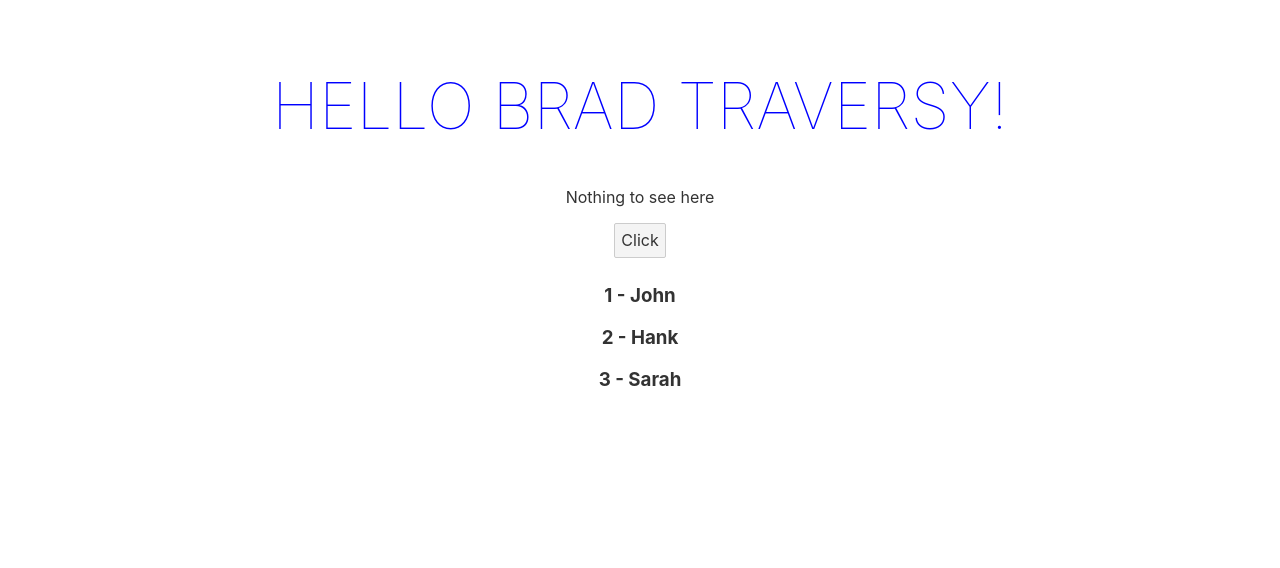
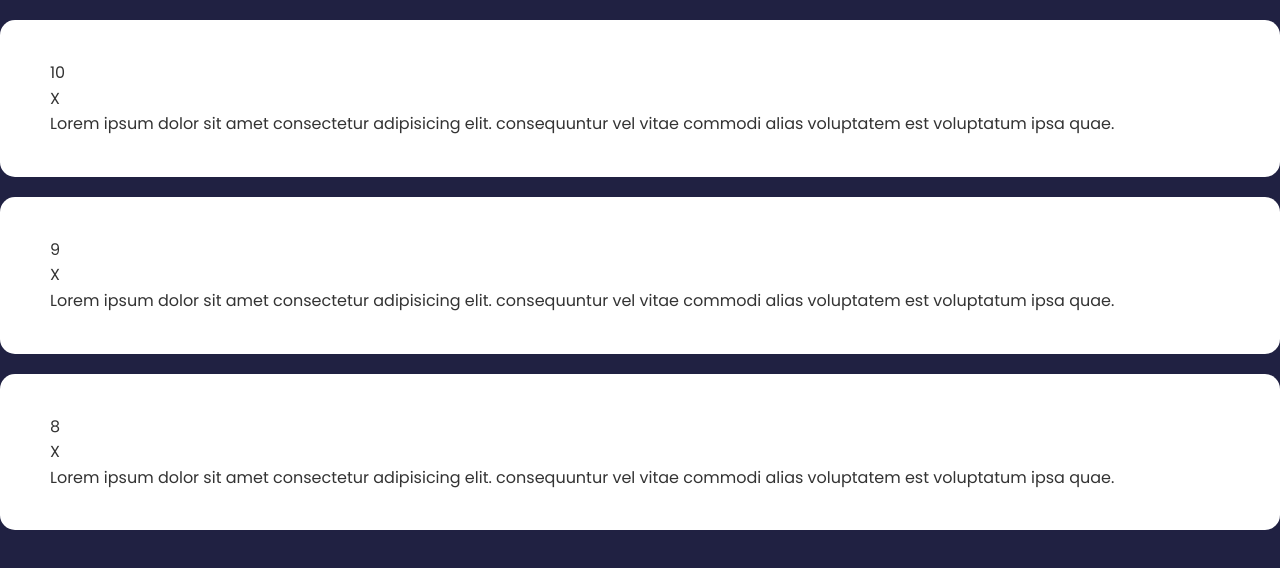
Before and after one commit to gerhynes/svelte-feedback-app, a Svelte app: page / in a window 1280 px wide. Shown: the top 568 px of the page. Built offline with nearby package versions, Linux system fonts and the light colour scheme.

Commit message:
Add FeedbackList, FeedbackItem and Card components

```diff
--- a/public/global.css
+++ b/public/global.css
@@ -1,63 +1,24 @@
-html, body {
-	position: relative;
-	width: 100%;
-	height: 100%;
+@import url("https://fonts.googleapis.com/css2?family=Poppins:wght@400;600;700&display=swap");
+
+* {
+  box-sizing: border-box;
+  margin: 0;
+  padding: 0;
 }
 
 body {
-	color: #333;
-	margin: 0;
-	padding: 8px;
-	box-sizing: border-box;
-	font-family: -apple-system, BlinkMacSystemFont, "Segoe UI", Roboto, Oxygen-Sans, Ubuntu, Cantarell, "Helvetica Neue", sans-serif;
+  font-family: "Poppins", sans-serif;
+  background-color: #202142;
+  line-height: 1.6;
+  color: #fff;
 }
 
-a {
-	color: rgb(0,100,200);
-	text-decoration: none;
+ul {
+  list-style: none;
 }
 
-a:hover {
-	text-decoration: underline;
+.container {
+  max-width: 768px;
+  margin: 100px auto;
+  padding: 0 20px;
 }
-
-a:visited {
-	color: rgb(0,80,160);
-}
-
-label {
-	display: block;
-}
-
-input, button, select, textarea {
-	font-family: inherit;
-	font-size: inherit;
-	-webkit-padding: 0.4em 0;
-	padding: 0.4em;
-	margin: 0 0 0.5em 0;
-	box-sizing: border-box;
-	border: 1px solid #ccc;
-	border-radius: 2px;
-}
-
-input:disabled {
-	color: #ccc;
-}
-
-button {
-	color: #333;
-	background-color: #f4f4f4;
-	outline: none;
-}
-
-button:disabled {
-	color: #999;
-}
-
-button:not(:disabled):active {
-	background-color: #ddd;
-}
-
-button:focus {
-	border-color: #666;
-}
--- a/src/App.svelte
+++ b/src/App.svelte
@@ -1,63 +1,29 @@
 <script>
-	let firstName = "Brad";
-	let lastName = "Traversy";
-	let color = "blue";
-	let showText = false;
-	let users = [
+	import FeedbackList from "./components/FeedbackList.svelte"
+let feedback = [
   {
     id: 1,
-			name: "John"
+    rating: 10,
+    text: 'Lorem ipsum dolor sit amet consectetur adipisicing elit. consequuntur vel vitae commodi alias voluptatem est voluptatum ipsa quae.',
   },
   {
     id: 2,
-			name: "Hank"
+    rating: 9,
+    text: 'Lorem ipsum dolor sit amet consectetur adipisicing elit. consequuntur vel vitae commodi alias voluptatem est voluptatum ipsa quae.',
   },
   {
     id: 3,
-			name: "Sarah"
-		}
+    rating: 8,
+    text: 'Lorem ipsum dolor sit amet consectetur adipisicing elit. consequuntur vel vitae commodi alias voluptatem est voluptatum ipsa quae.',
+  },
 ]
-
-	$: name = firstName + " " + lastName
-
-	const toggle = () => {
-	color = color === "blue" ? "red" : "blue"
-	showText = !showText
-	users = [...users, {id: 4, name: "Catherine"}]
-	}
 </script>
 
 <main>
-	<h1 style="color: {color}">Hello {name}!</h1>
-	{#if showText}
-	<p>Visit the <a href="https://svelte.dev/tutorial">Svelte tutorial</a> to learn how to build Svelte apps.</p>
-	{:else}
-		<p>Nothing to see here</p>
-	{/if}
-	<button on:click={toggle}>Click</button>
-	{#each users as user (user.id)}
-		<h3>{user.id} - {user.name}</h3>
-	{/each}
+	<FeedbackList {feedback}/>
+
 </main>
 
 <style>
-	main {
-		text-align: center;
-		padding: 1em;
-		max-width: 240px;
-		margin: 0 auto;
-	}
 
-	h1 {
-		color: #ff3e00;
-		text-transform: uppercase;
-		font-size: 4em;
-		font-weight: 100;
-	}
-
-	@media (min-width: 640px) {
-		main {
-			max-width: none;
-		}
-	}
 </style>
--- /dev/null
+++ b/src/components/Card.svelte
@@ -0,0 +1,14 @@
+<div class="card">
+  <slot></slot>
+</div>
+
+<style>
+  .card {
+    background-color: #fff;
+    color: #333;
+    border-radius: 15px;
+    padding: 40px 50px;
+    margin: 20px 0;
+    position: relative;
+}
+</style>
--- /dev/null
+++ b/src/components/FeedbackItem.svelte
@@ -0,0 +1,16 @@
+<script>
+  import Card from "./Card.svelte"
+  export let item
+</script>
+
+<Card>
+  <div class="num-display">
+    {item.rating}
+  </div>
+  <div class="close">
+    X
+  </div>
+  <p class="text-display">
+    {item.text}
+  </p>
+</Card>
--- /dev/null
+++ b/src/components/FeedbackList.svelte
@@ -0,0 +1,8 @@
+<script>
+  import FeedbackItem from "./FeedbackItem.svelte"
+  export let feedback = []
+</script>
+
+{#each feedback as fb (fb.id)}
+  <FeedbackItem item={fb}/>
+{/each}
```
Lines whose indentation alone changed are shown as unchanged.
